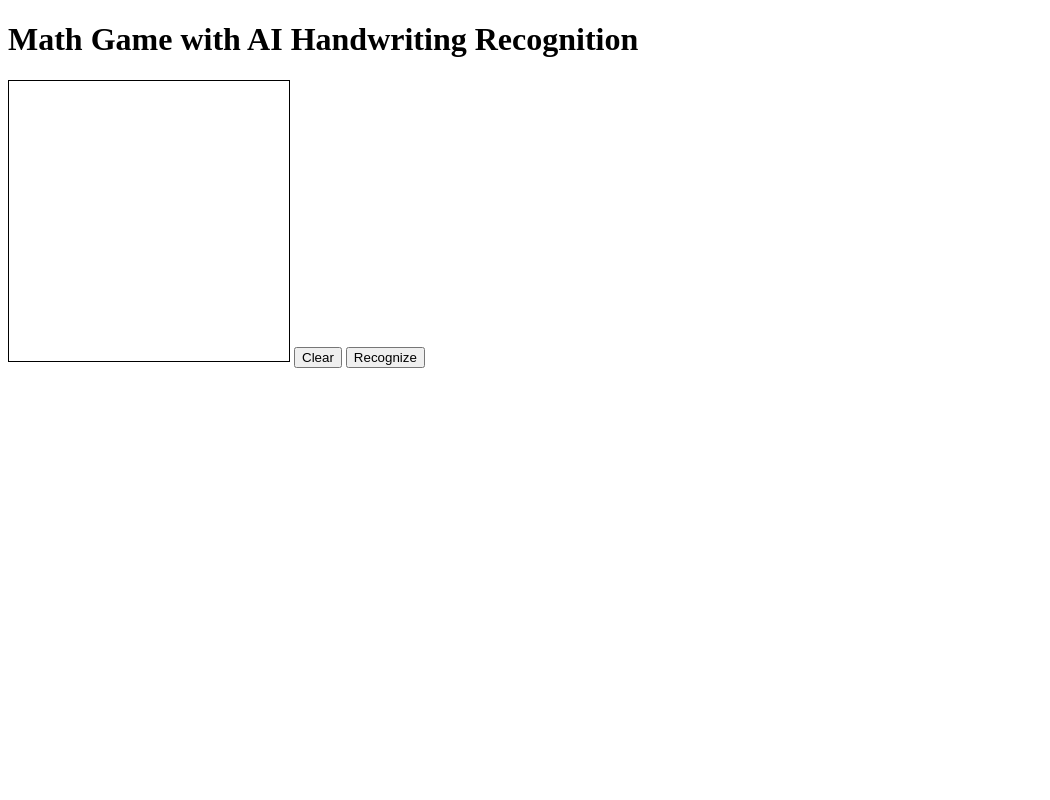
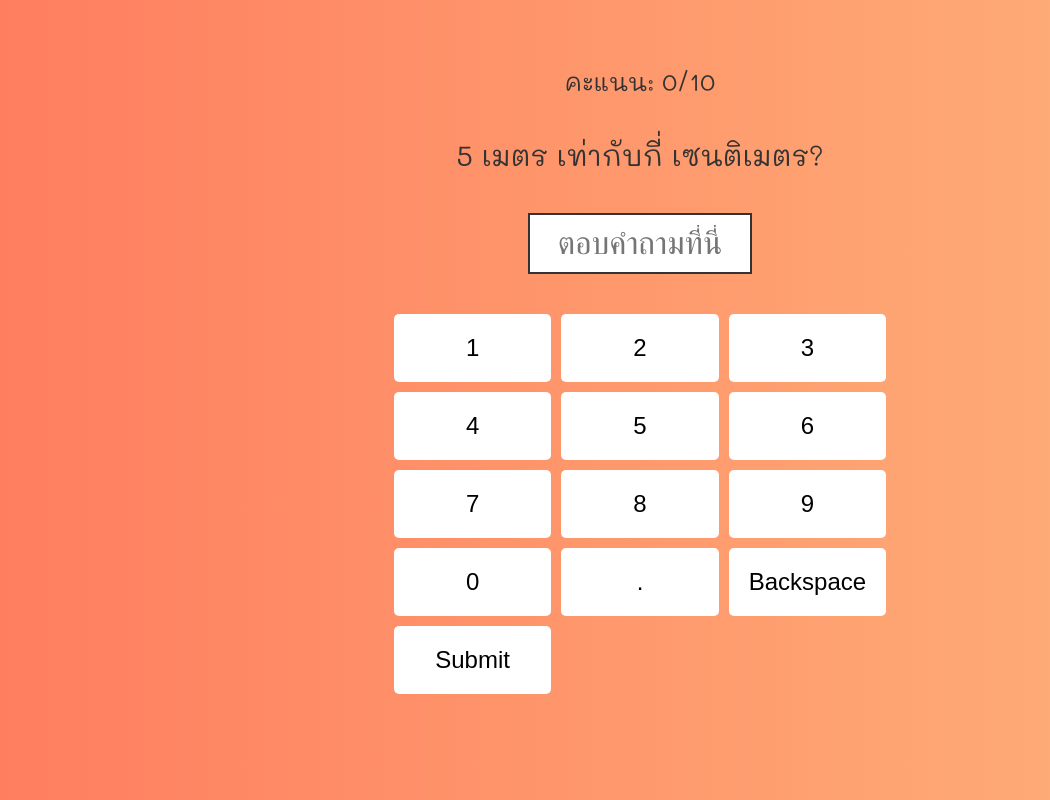
Before and after one commit to bbkakao001-stack/Mathgame, a plain HTML site: page index.html in a window 1280 px wide. Shown: the whole page, without its empty margins (0-1050 px from the left). Drawn offline with Linux system fonts and the light colour scheme.

Commit message:
แก้ไข: เปลี่ยนเป็นคีย์บอร์ดตัวเลขบนหน้าจอ ลบระบบวาดออก

```diff
--- a/index.html
+++ b/index.html
@@ -1,78 +1,117 @@
 <!DOCTYPE html>
-<html lang="en">
+<html lang="th">
 <head>
     <meta charset="UTF-8">
     <meta name="viewport" content="width=device-width, initial-scale=1.0">
-    <title>Math Game</title>
-    <script src="https://cdn.jsdelivr.net/npm/@tensorflow/tfjs"></script>
-    <script src="https://cdn.jsdelivr.net/npm/@tensorflow/tfjs-backend-wasm"></script>
+    <link href="https://fonts.googleapis.com/css?family=Mali&display=swap" rel="stylesheet">
+    <title>Math Game - Grade 3</title>
     <style>
-        /* Add some styles for the canvas and game interface */
-        #canvas {
-            border: 1px solid black;
+        body {
+            font-family: 'Mali', sans-serif;
+            background: linear-gradient(to right, #ff7e5f, #feb47b);
+            color: #333;
+            display: flex;
+            flex-direction: column;
+            align-items: center;
+            justify-content: center;
+            height: 100vh;
+            margin: 0;
+        }
+        .score-board {
+            font-size: 24px;
+            margin-bottom: 20px;
+        }
+        .question {
+            font-size: 28px;
+            margin: 20px 0;
+        }
+        .answer {
+            font-size: 32px;
+            margin: 20px 0;
+            padding: 10px;
+            border: 2px solid #333;
+            width: 200px;
+            text-align: center;
+        }
+        .keypad {
+            display: grid;
+            grid-template-columns: repeat(3, 1fr);
+            gap: 10px;
+            margin-top: 20px;
+        }
+        .button {
+            padding: 20px;
+            font-size: 24px;
+            border: none;
+            background-color: #fff;
+            border-radius: 5px;
+            cursor: pointer;
+            user-select: none;
+        }
+        .feedback {
+            margin: 20px;
+            font-size: 24px;
+            transition: all 0.3s ease;
         }
     </style>
 </head>
 <body>
-    <h1>Math Game with AI Handwriting Recognition</h1>
-    <canvas id="canvas" width="280" height="280"></canvas>
-    <button id="clear">Clear</button>
-    <button id="recognize">Recognize</button>
-    <h2 id="result"></h2>
+    <div class="score-board">คะแนน: 0/10</div>
+    <div class="question">5 เมตร เท่ากับกี่ เซนติเมตร?</div>
+    <input type="text" class="answer" placeholder="ตอบคำถามที่นี่" readonly>
+    <div class="keypad">
+        <button class="button">1</button>
+        <button class="button">2</button>
+        <button class="button">3</button>
+        <button class="button">4</button>
+        <button class="button">5</button>
+        <button class="button">6</button>
+        <button class="button">7</button>
+        <button class="button">8</button>
+        <button class="button">9</button>
+        <button class="button">0</button>
+        <button class="button">.</button>
+        <button class="button">Backspace</button>
+        <button class="button">Submit</button>
+    </div>
+    <div class="feedback"></div>
+
     <script>
-        // Set up the canvas and drawing context
-        const canvas = document.getElementById('canvas');
-        const ctx = canvas.getContext('2d');
-        let drawing = false;
+        // Add your JavaScript logic here for interaction
+        let score = 0;
+        let questionNumber = 0;
+        const feedback = document.querySelector('.feedback');
+        const answerBox = document.querySelector('.answer');
+        const scoreBoard = document.querySelector('.score-board');
 
-        // Function to start drawing
-        canvas.addEventListener('mousedown', (e) => {
-            drawing = true;
-            ctx.beginPath();
-            ctx.moveTo(e.offsetX, e.offsetY);
-        });
-
-        // Function to draw on the canvas
-        canvas.addEventListener('mousemove', (e) => {
-            if (drawing) {
-                ctx.lineTo(e.offsetX, e.offsetY);
-                ctx.stroke();
+        function submitAnswer() {
+            // Logic to check the answer and provide feedback
+            const userAnswer = answerBox.value;
+            // Simple example: If the answer is correct
+            if (userAnswer == "500") {
+                score++;
+                feedback.innerText = 'ถูกต้อง!';
+                feedback.style.color = 'green';
+            } else {
+                feedback.innerText = 'ผิด!';
+                feedback.style.color = 'red';
             }
-        });
-
-        // Function to stop drawing
-        canvas.addEventListener('mouseup', () => {
-            drawing = false;
-            ctx.closePath();
-        });
-
-        // Function to clear the canvas
-        document.getElementById('clear').addEventListener('click', () => {
-            ctx.clearRect(0, 0, canvas.width, canvas.height);
-            document.getElementById('result').innerText = '';
-        });
-
-        // Load the TensorFlow.js MNIST model
-        async function loadModel() {
-            const model = await tf.loadLayersModel('https://your-model-url/model.json');
-            return model;
+            questionNumber++;
+            scoreBoard.innerText = `คะแนน: ${score}/${questionNumber}`;
         }
 
-        // Function to recognize drawn number
-        async function recognize() {
-            const model = await loadModel();
-            const image = tf.browser.fromPixels(canvas);
-            const tensor = image.resizeBilinear([28, 28]).mean(2).expandDims(0);
-            const predictions = model.predict(tensor);
-            const predictedClass = predictions.argMax(1);
-
-            predictedClass.data().then((data) => {
-                document.getElementById('result').innerText = `Recognized: ${data[0]}`;
+        document.querySelectorAll('.button').forEach(button => {
+            button.addEventListener('click', (e) => {
+                const text = e.target.innerText;
+                if (text === 'Submit') {
+                    submitAnswer();
+                } else if (text === 'Backspace') {
+                    answerBox.value = answerBox.value.slice(0, -1);
+                } else {
+                    answerBox.value += text;
+                }
             });
-        }
-
-        // Connect the recognize button
-        document.getElementById('recognize').addEventListener('click', recognize);
+        });
     </script>
 </body>
 </html>
```
